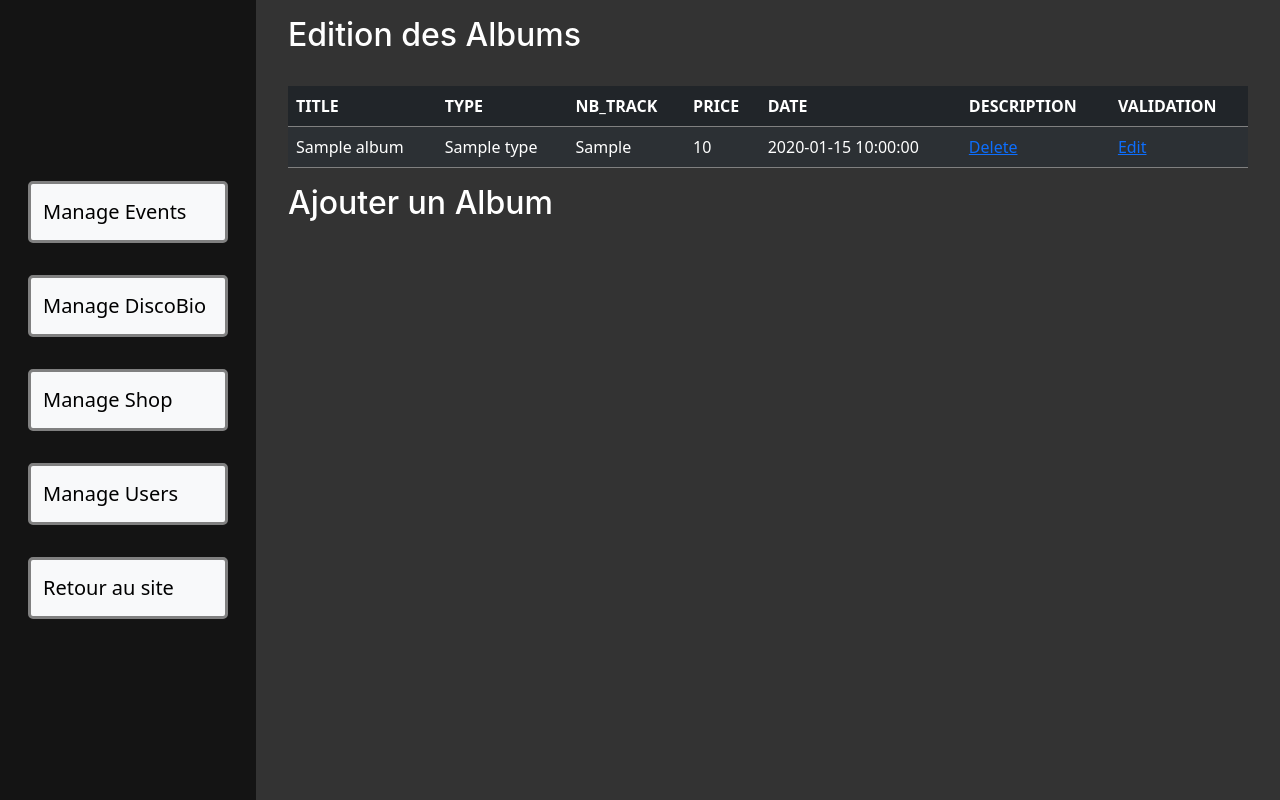
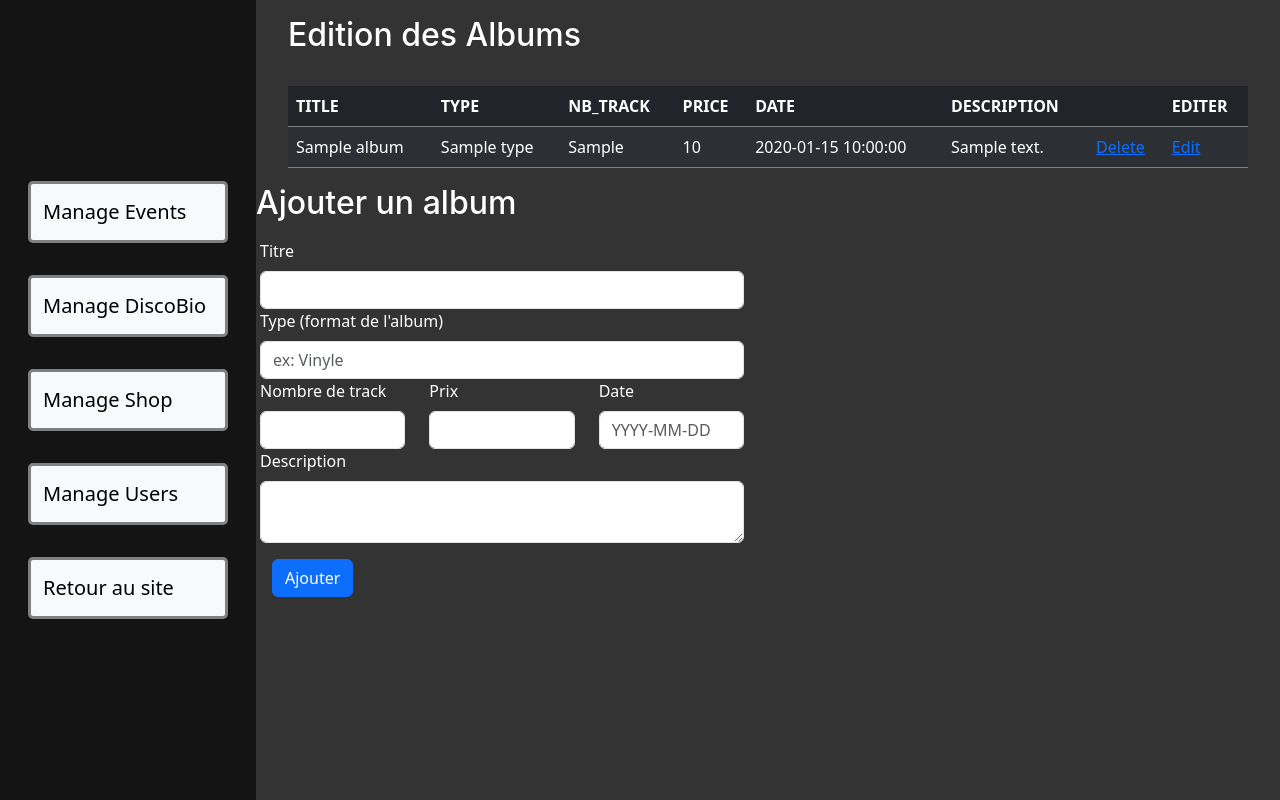
Before and after one commit to Julio-Compressor/RESOW, a PHP site: template src/View/Admin/DiscoBio/adminDiscoBio.html.twig in a window 1280 px wide. Run offline with PHP 8.4, Linux system fonts and the light colour scheme; the template is opened without the code that fills it: most values are stand-ins (such as "Sample title", 1, 10 or a date in 2020); some libraries are stand-ins or nearby versions.

Commit message:
page admin discoBio terminé

```diff
--- a/src/View/Admin/DiscoBio/adminDiscoBio.html.twig
+++ b/src/View/Admin/DiscoBio/adminDiscoBio.html.twig
@@ -1,7 +1,7 @@
 {% extends 'layoutAdmin.html.twig' %}
 
 {% block content %}
-<section>
+<div class="modify-album">
     <h1>Edition des Albums</h1>
     <table class="table table-dark table-striped">
         <thead>
@@ -12,7 +12,8 @@
                 <th scope="col">PRICE</th>
                 <th scope="col">DATE</th>
                 <th scope="col">DESCRIPTION</th>
-                <th scope="col">VALIDATION</th>
+                <th scope="col"></th>
+                <th scope="col">EDITER</th>
             </tr>
         </thead>
         <tbody>
@@ -23,12 +24,53 @@
             <td>{{ album.nb_track }}</td>
             <td>{{ album.price }}</td>
             <td>{{ album.date }}</td>
+            <td>{{ album.description }}</td>
             <td><a href="/admin/discoBio/delete?id={{album.id}}">Delete</a></td>
             <td><a href="discoBio/edit?id={{album.id}}">Edit</a></td>
         </tr>
         {% endfor %}
         </tbody>
     </table>
-    <h1>Ajouter un Album</h1>
-</section>
+</div>
+<div class="add-album">
+    <h1>Ajouter un album</h1>
+        <form method="post" action="discoBio/add" class="row g-3">
+            <div class="row">
+                <div class="col-md-6">
+                    <label for="title" class="form-label">Titre</label>
+                    <input type="text" name="title" class="form-control" id="title" aria-describedby="ville"required>
+                </div>
+            </div>
+            <div class="row">
+                <div class="col-md-6">
+                    <label for="type" class="form-label">Type (format de l'album)</label>
+                    <input type="text" name="type" class="form-control" id="type" placeholder="ex: Vinyle" required>
+                </div>
+            </div>
+            <div class="row">
+                <div class="col-md-2">
+                    <label for="nb_track" class="form-label">Nombre de track</label>
+                    <input type="number" name="nb_track" class="form-control" id="nb_track"  required>
+                </div>
+                <div class="col-md-2">
+                    <label for="price" class="form-label">Prix</label>
+                    <input type="text" name="price" class="form-control" id="price"  required>
+                </div>
+                <div class="col-md-2">
+                    <label for="date" class="form-label">Date</label>
+                    <input type="text" name="date" class="form-control" id="date" placeholder="YYYY-MM-DD" required>
+                </div>
+            </div>
+            <div class="row">
+                <div class="col-md-6">
+                    <label for="description" class="form-label">Description</label>
+                    <textarea type="textarea" name="description" class="form-control" id="description"  required></textarea>
+                </div>
+            </div>
+            <div class="col-md-12">
+                <button class="btn btn-primary" type="submit">Ajouter</button>
+            </div>
+        </form>
+</div>
+
 {% endblock %}
--- a/src/routes.php
+++ b/src/routes.php
@@ -34,6 +34,8 @@ return [
     'admin/discoBio' => ['AdminDiscoBioController', 'index'],
     'admin/discoBio/edit' => ['AdminDiscoBioController', 'edit', ['id']],
     'admin/discoBio/update' => ['AdminDiscoBioController', 'update', ['id']],
+    'admin/discoBio/add' => ['AdminDiscoBioController', 'add'],
+    'admin/discoBio/delete' => ['AdminDiscoBioController', 'delete', ['id']],
     'admin/shop' => ['AdminEventsController', 'index'],
     'admin/users' => ['AdminEventsController', 'index'],
 ];
```
Also changed, not shown: src/Controller/AdminDiscoBioController.php (+21 -0 lines), src/Model/DiscoBioManager.php (+14 -0 lines).
